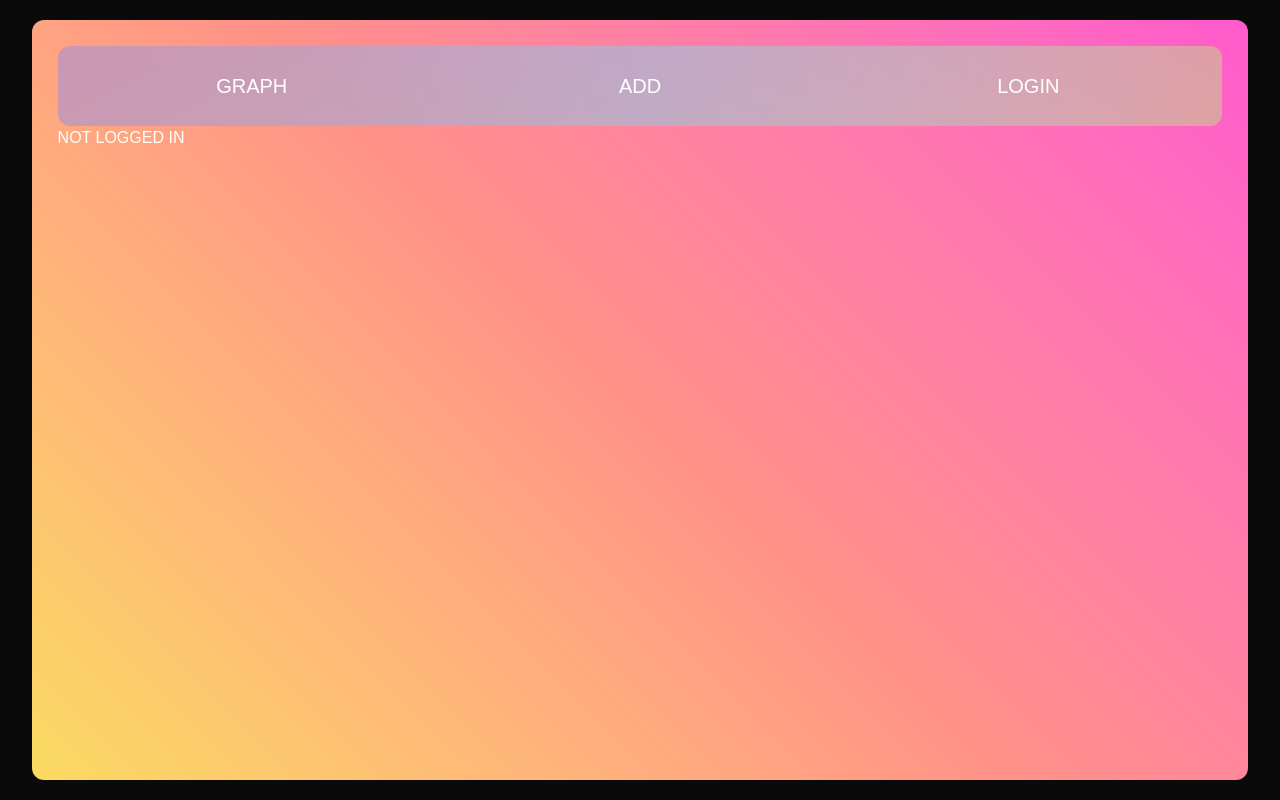
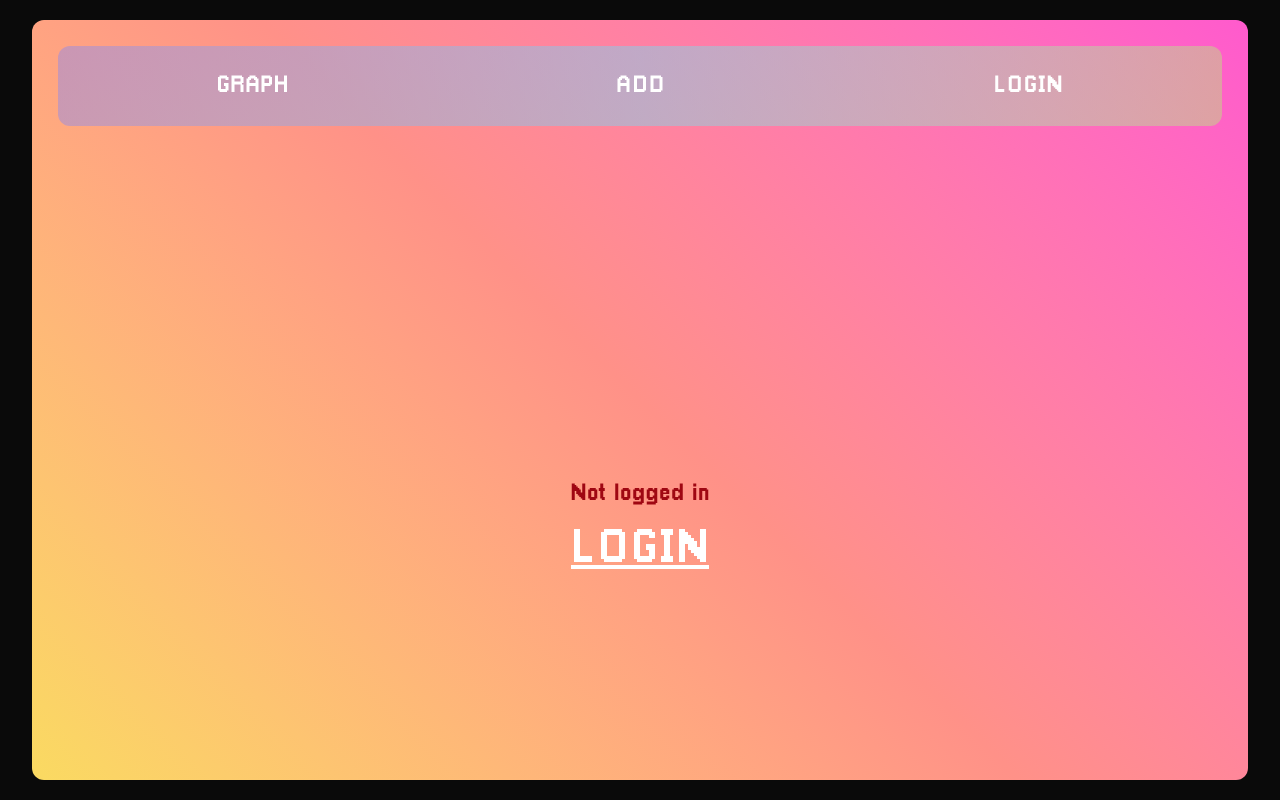
Before and after one commit to NAddink/Node2Self, a Next.js app: page /Add in a window 1280 px wide. Built offline with nearby package versions, Linux system fonts and the light colour scheme.

Commit message:
Add font and loading message for pages with buttons

```diff
--- a/src/app/Add/page.tsx
+++ b/src/app/Add/page.tsx
@@ -41,6 +41,7 @@ export default function Add() {
 
 
     const addHandler = async () => {
+        setErrorMsg("Loading...");
 
         const fullname = firstName.trim() + " " + lastName.trim();
         console.log(`DEBUG: Entered name is \'${fullname}\'`)
@@ -90,7 +91,13 @@ export default function Add() {
                 <Navbar />
 
                 {!loggedIn && (
-                    <h1>NOT LOGGED IN</h1>
+
+                    <div className="flex flex-col items-center justify-center w-full h-screen">
+                        <h1 className="text-center mb-4 text-red-800 text-2xl">Not logged in</h1>
+                        <a className=" text-5xl" href="Login"><u>LOGIN</u></a>
+                    </div>
+
+
                 )}
                 {loggedIn && (
                     <div className="pt-5">
@@ -118,7 +125,8 @@ export default function Add() {
                                 Add Connection
                             </button>
                         </div>
-                        <p className="text-center text-red-800">{errorMsg}</p>
+
+                        <p className="text-center pt-8 text-red-800">{errorMsg}</p>
                     </div>
                 )}
 
--- a/src/app/Login/page.tsx
+++ b/src/app/Login/page.tsx
@@ -43,6 +43,8 @@ export default function Login() {
     };
 
     const loginHandler = async () => {
+
+        setErrorMsg("Loading...");
 
         const exists = await nodeExists(firstName.trim() + " " + lastName.trim());
         if(!exists)
@@ -125,8 +127,7 @@ export default function Login() {
                                 </button>
                             </div>
                         </form>
-                        <p className="text-center text-red-800">{errorMsg}</p>
-
+                        <p className="text-center text-red-800 py-8">{errorMsg}</p>
                         <p className="text-center text-gray-700"><i>To properly add connections, please put your proper first and last name, not a nickname or username.</i></p>
                         <p className="text-center text-gray-700"><i>Your full name will be used to add connections to your node on the graph.</i></p>
 
--- a/src/app/components/Graph.tsx
+++ b/src/app/components/Graph.tsx
@@ -48,7 +48,7 @@ function Graph() {
                 nodeCanvasObject={(node, ctx, globalScale) => {
                 const label = node.name;
                 const fontSize = 4;
-                ctx.font = `${fontSize}px Sans-Serif`;
+                ctx.font = `${fontSize}px Pixellari`;
                 const textWidth = ctx.measureText(label).width;
                 const bckgDimensions = [textWidth, fontSize].map(n => n + fontSize * 0.2);
 
--- a/src/app/components/Navbar.tsx
+++ b/src/app/components/Navbar.tsx
@@ -2,10 +2,10 @@
 function Navbar() {
 
     return (
-            <div className="grid grid-cols-3 place-items-center h-20 rounded-xl bg-gradient-to-r from-[#7b84ff]/40 via-[#63e5fc]/40 to-[#aeff6f]/40">
-                <a href="/"><p className="font-martian text-xl">GRAPH</p></a>
-                <a href="Add"><p className="font-martian text-xl">ADD</p></a>
-                <a href="Login"><p className="font-martian text-xl">LOGIN</p></a>
+            <div id="pixel" className="grid grid-cols-3 place-items-center h-20 rounded-xl bg-gradient-to-r from-[#7b84ff]/40 via-[#63e5fc]/40 to-[#aeff6f]/40">
+                <a href="/"><p className="text-2xl">GRAPH</p></a>
+                <a href="Add"><p className="text-2xl">ADD</p></a>
+                <a href="Login"><p className="text-2xl">LOGIN</p></a>
             </div>
     )
 
--- a/src/app/globals.css
+++ b/src/app/globals.css
@@ -3,7 +3,9 @@
 :root {
   --background: #0a0a0a;
   --foreground: #ffffff;
+
 }
+
 
 @theme inline {
   --color-background: var(--background);
@@ -11,8 +13,23 @@
 }
 
 
+
+@font-face {
+    font-family: 'Pixellari';
+    src: url('../fonts/Pixellari.woff2') format('woff2'),
+        url('../fonts/Pixellari.woff') format('woff');
+    font-weight: 500;
+    font-style: normal;
+    font-display: swap;
+}
+
+
+
+
+
 body {
-  background: var(--background);
-  color: var(--foreground);
-  font-family: Arial, Helvetica, sans-serif;
+    background: var(--background);
+    color: var(--foreground);
+    font-family: 'Pixellari';
+
 }
```
Also changed, not shown: src/fonts/Pixellari.woff (added), src/fonts/Pixellari.woff2 (added).
